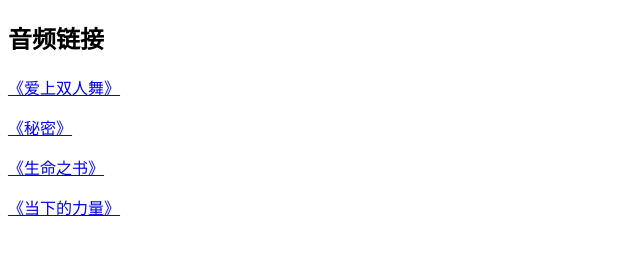
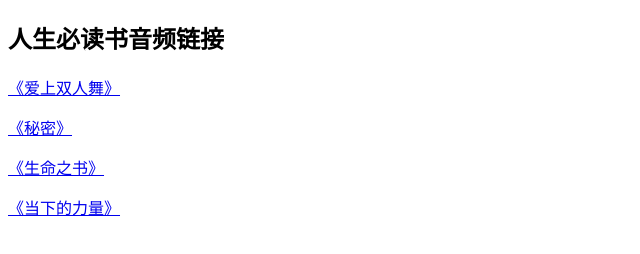
Before and after one commit to jiedizi/jiedizi.github.io, a plain HTML site: page shiting/book/tuijian.html in a window 1280 px wide. Shown: the whole page, without its empty margins (0-640 px from the left). Drawn offline with Linux system fonts and the light colour scheme.

Commit message:
fixed人生必读书

```diff
--- a/shiting/book/tuijian.html
+++ b/shiting/book/tuijian.html
@@ -6,7 +6,7 @@
 </head>
 <body>
 
-  <h2>音频链接</h2>
+  <h2>人生必读书音频链接</h2>
   <p><a href="http://m.ximalaya.com/29868124/album/2960359">《爱上双人舞》</a></p>
   <p><a href="http://m.ximalaya.com/25204062/album/385855">《秘密》</a></p>
   <p><a href="http://m.ximalaya.com/7335009/album/285721">《生命之书》</a></p>
```
